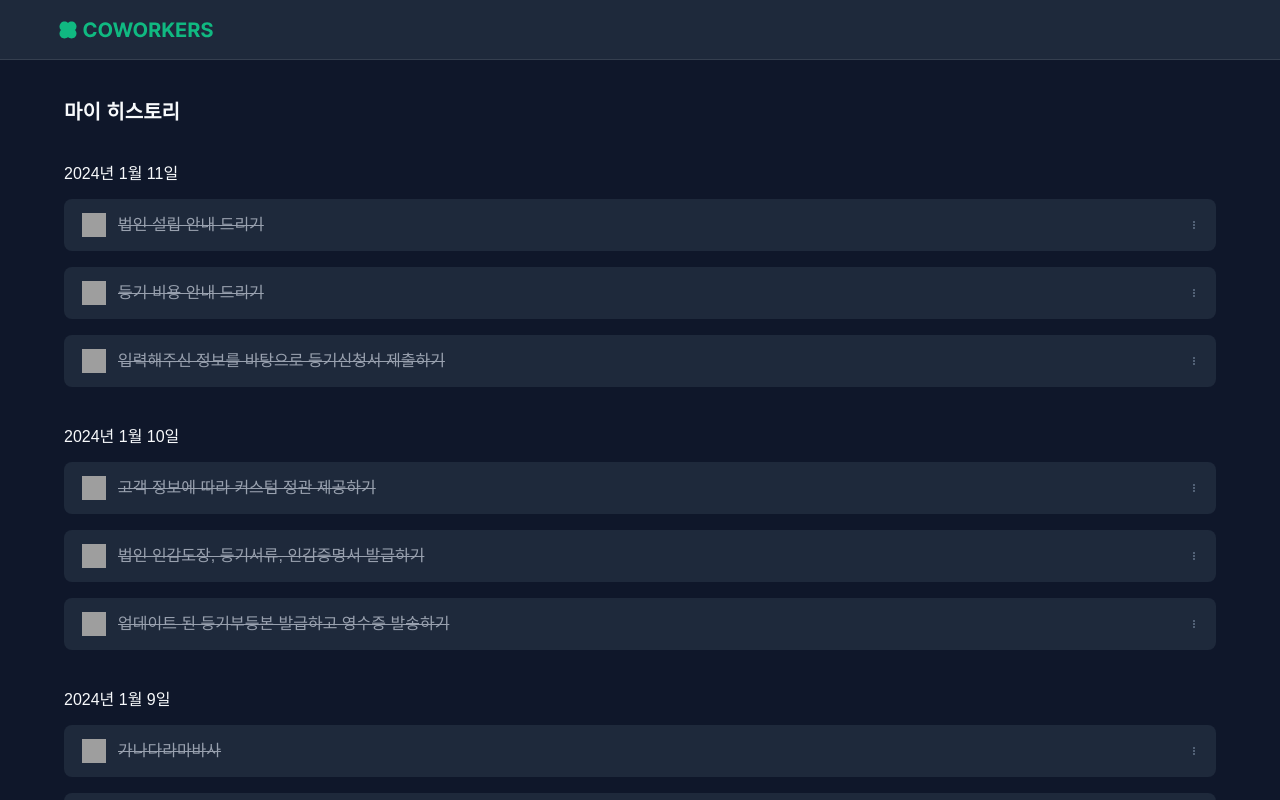
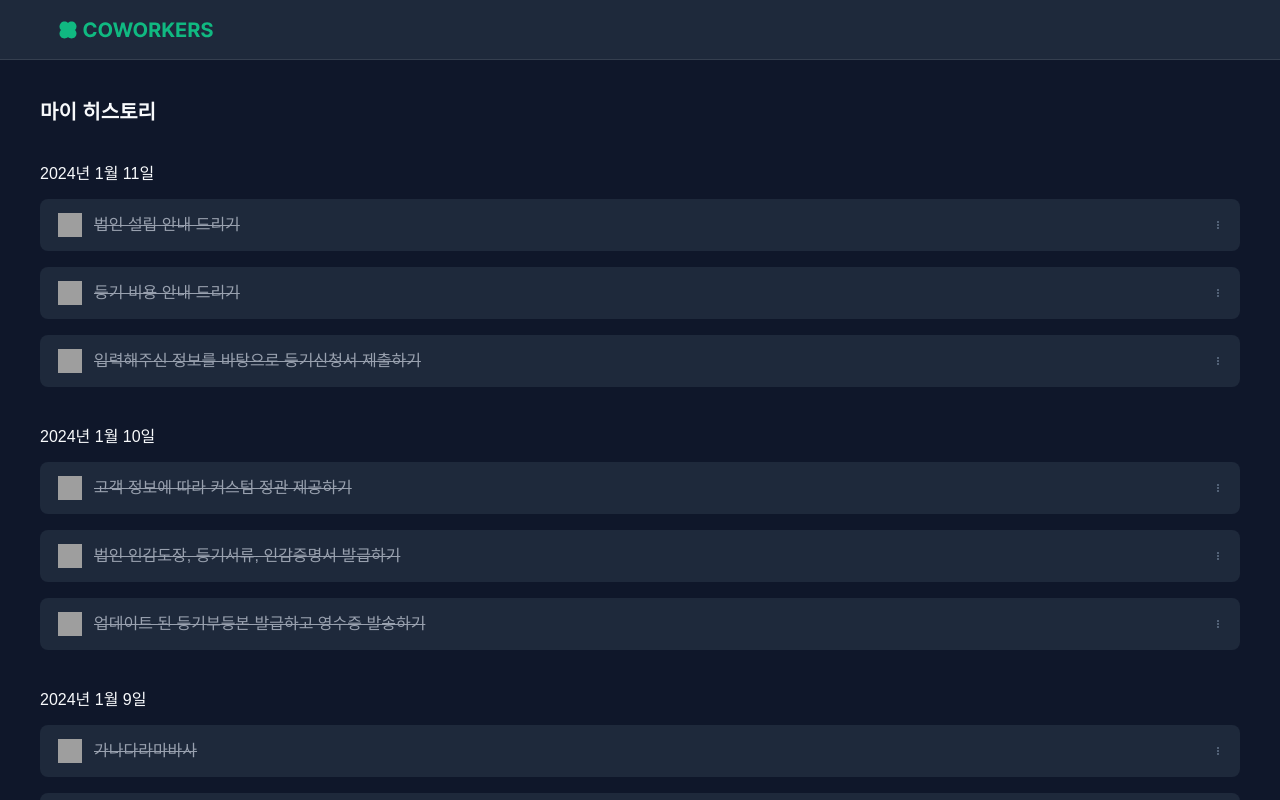
Before and after one commit to ozen0718/coworkers, a Next.js app: page /myhistory in a window 1280 px wide. Shown: the top 800 px of the page. Built offline with nearby package versions, Linux system fonts and the light colour scheme; grey boxes are pictures that could not be loaded.

Commit message:
[Refactor] My history page layout

```diff
--- a/src/app/(main)/myhistory/page.tsx
+++ b/src/app/(main)/myhistory/page.tsx
@@ -21,7 +21,7 @@ const temporaryData: Record<string, MyHistoryItemProps[]> = {
 
 export default function MyHistoryPage() {
   return (
-    <div className="mx-auto flex min-h-[100vh] w-full max-w-300 min-w-[375px] flex-col gap-10 px-4 py-10 sm:px-6">
+    <div className="flex max-w-300 min-w-[375px] flex-col gap-10 py-10">
       <h1 className="text-xl-bold text-gray100">마이 히스토리</h1>
       {Object.entries(temporaryData).map(([date, history]) => (
         <TaskHistoryByDate key={date} date={date} history={history} />
```
